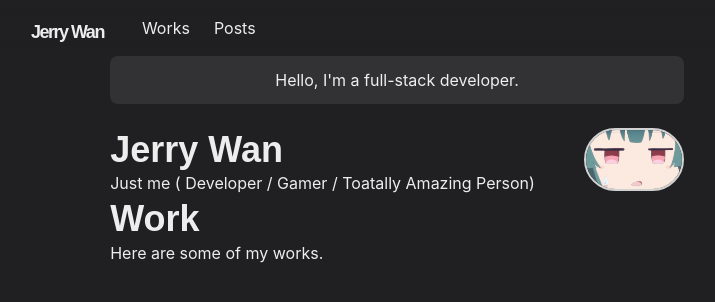
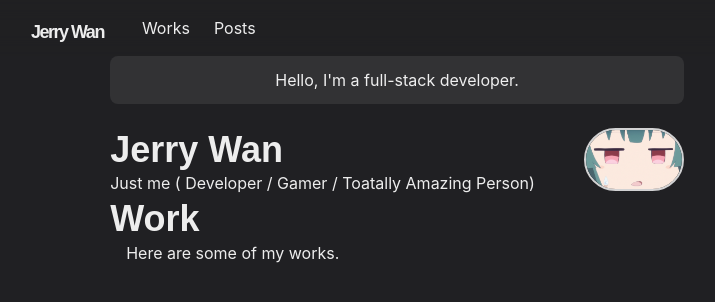
Before and after one commit to craftersol728/Jerry-s-Personal-Page, a Next.js app: page / in a window 1280 px wide. Shown: the top 302 px of the page, without its empty margins (243-958 px from the left). Built offline with nearby package versions, Linux system fonts and the light colour scheme.

Commit message:
added paragraph.js

```diff
--- /dev/null
+++ b/components/paragraoh.js
@@ -0,0 +1,9 @@
+import styled from '@emotion/styled'
+
+const Paragraph = styled.p`
+  text-align: justify;
+  text-indent: 1em;
+  hyphens: auto;
+`
+
+export default Paragraph
--- a/pages/index.js
+++ b/pages/index.js
@@ -1,5 +1,7 @@
 import { Container , Box, Heading ,Image, useColorModeValue} from "@chakra-ui/react"
 import Section from "../components/section"
+import Paragraph from "../components/paragraoh"
+
 const Page = () => {
   return (
     <Container>
@@ -23,7 +25,7 @@
             <Heading as="h3" variant="section-title">
                 Work
             </Heading>
-            <p>Here are some of my works.</p>
+            <Paragraph>Here are some of my works.</Paragraph>
         </Section>
     </Container>
   )
```
